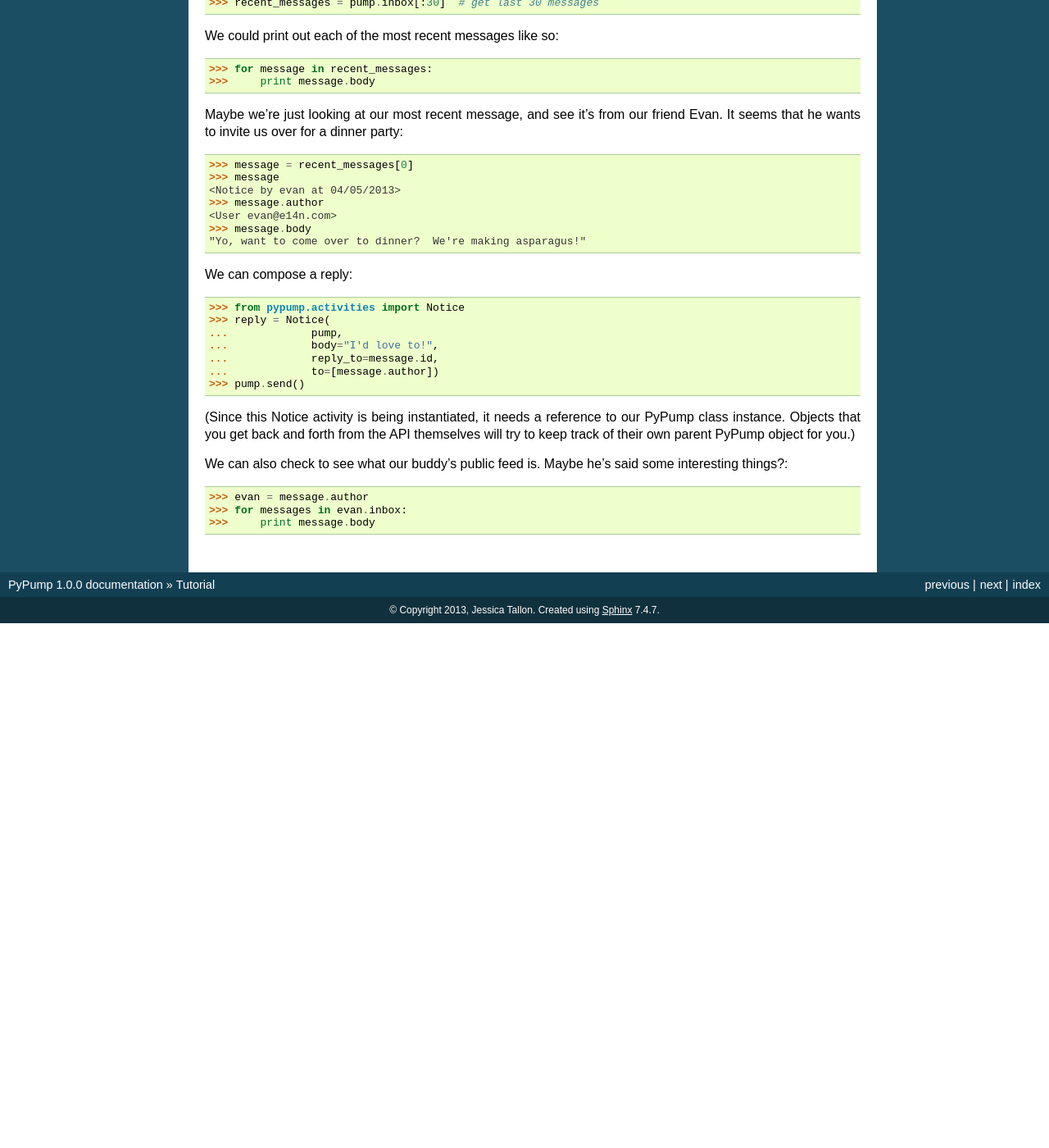
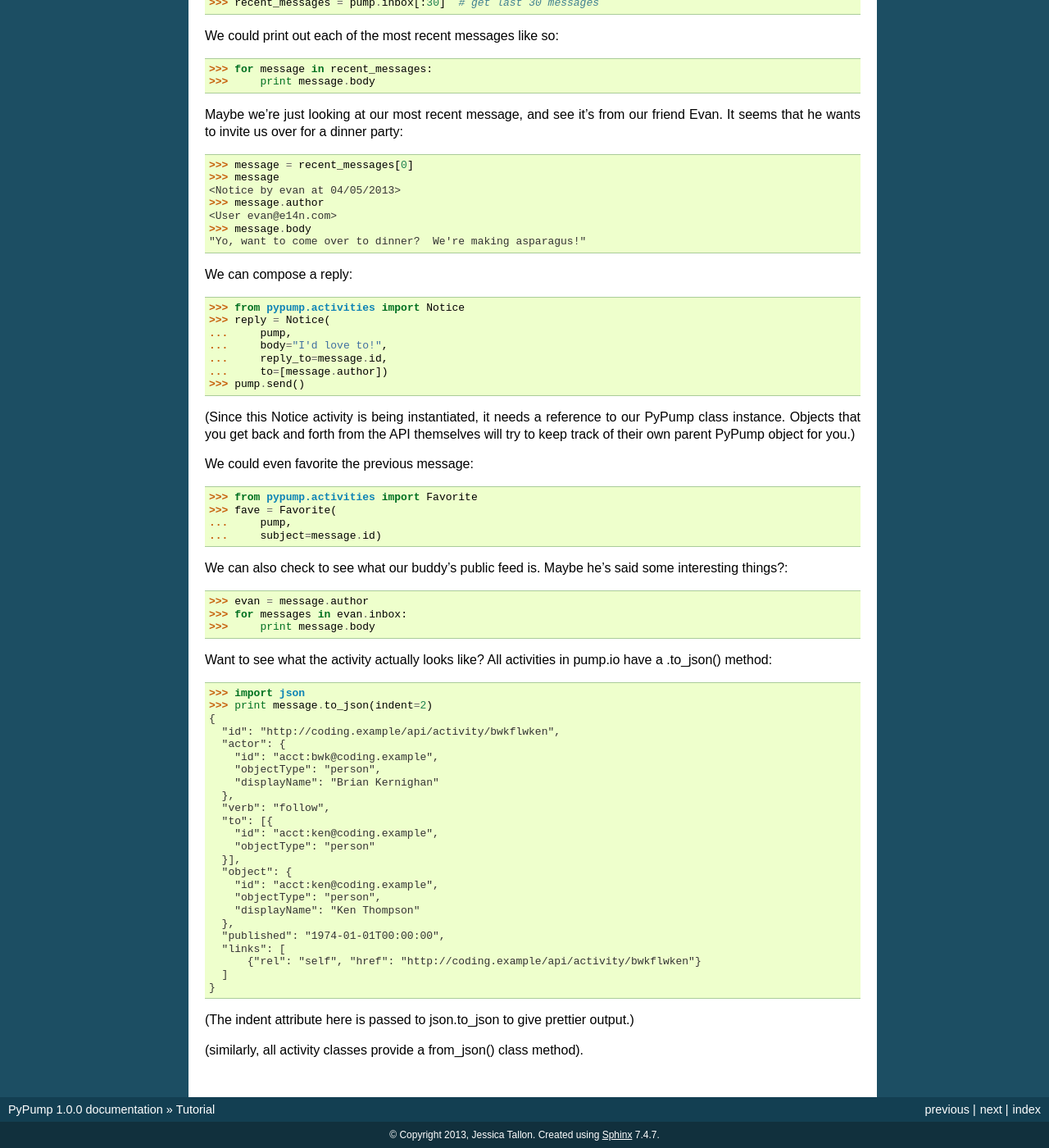
Before and after one commit to tsyesika/PyPump, a Sphinx documentation site: the page built from docs/gettingstarted/tutorial.rst, in a window 1280 px wide and 1400 px high, scrolled down 1228 px. Shown: the whole window at 82% size. Built offline with Sphinx 7.4.7, drawn with Linux system fonts in a browser that asks for light colours; pages that are not in the unit, such as notebooks, are missing from menus; before the commit the page ends 1988 px from its top, so only the background shows below that.

Commit message:
Some more things demonstrated, and not clearly demonstrated :)

```diff
--- a/docs/gettingstarted/tutorial.rst
+++ b/docs/gettingstarted/tutorial.rst
@@ -101,16 +101,25 @@ We can compose a reply::
 
   >>> from pypump.activities import Notice
   >>> reply = Notice(
-  ...             pump,
-  ...             body="I'd love to!",
-  ...             reply_to=message.id,
-  ...             to=[message.author])
+  ...     pump,
+  ...     body="I'd love to!",
+  ...     reply_to=message.id,
+  ...     to=[message.author])
   >>> pump.send()
 
 (Since this Notice activity is being instantiated, it needs a
 reference to our PyPump class instance.  Objects that you get back and
 forth from the API themselves will try to keep track of their own
 parent PyPump object for you.)
+
+We could even favorite the previous message::
+
+  >>> from pypump.activities import Favorite
+  >>> fave = Favorite(
+  ...     pump,
+  ...     subject=message.id)
+
+.. (Is this right?)
 
 We can also check to see what our buddy's public feed is.  Maybe
 he's said some interesting things?::
@@ -119,6 +128,53 @@ he's said some interesting things?::
   >>> for messages in evan.inbox:
   >>>     print message.body
 
+.. TODO: Put a photo, or subscription, or some other activity example
+   here...
+
+.. Maybe we took a picture, and we want to post that picture to our
+.. public feed so everyone can see it.  We can do this by posting it to
+.. our outbox:
+..
+..   >>> from pypump.activities import Photo
+..   >>> new_photo = Photo(
+..   ...     pump,
+..   ...     subject=
+
+Want to see what the activity actually looks like?
+All activities in pump.io have a .to_json() method::
+
+  >>> import json
+  >>> print message.to_json(indent=2)
+  {
+    "id": "http://coding.example/api/activity/bwkflwken",
+    "actor": {
+      "id": "acct:bwk@coding.example",
+      "objectType": "person",
+      "displayName": "Brian Kernighan"
+    },
+    "verb": "follow",
+    "to": [{
+      "id": "acct:ken@coding.example",
+      "objectType": "person"
+    }],
+    "object": {
+      "id": "acct:ken@coding.example",
+      "objectType": "person",
+      "displayName": "Ken Thompson"
+    },
+    "published": "1974-01-01T00:00:00",
+    "links": [
+        {"rel": "self", "href": "http://coding.example/api/activity/bwkflwken"}
+    ]
+  }
+
+(The indent attribute here is passed to json.to_json to give prettier output.)
+
+.. (Yes, that was stolen from the Pump API docs :))
+
+
+(similarly, all activity classes provide a from_json() class method).
+
 .. Things missing:
    - How to post to your public feed, as opposed to a list of specific
      people?
```
